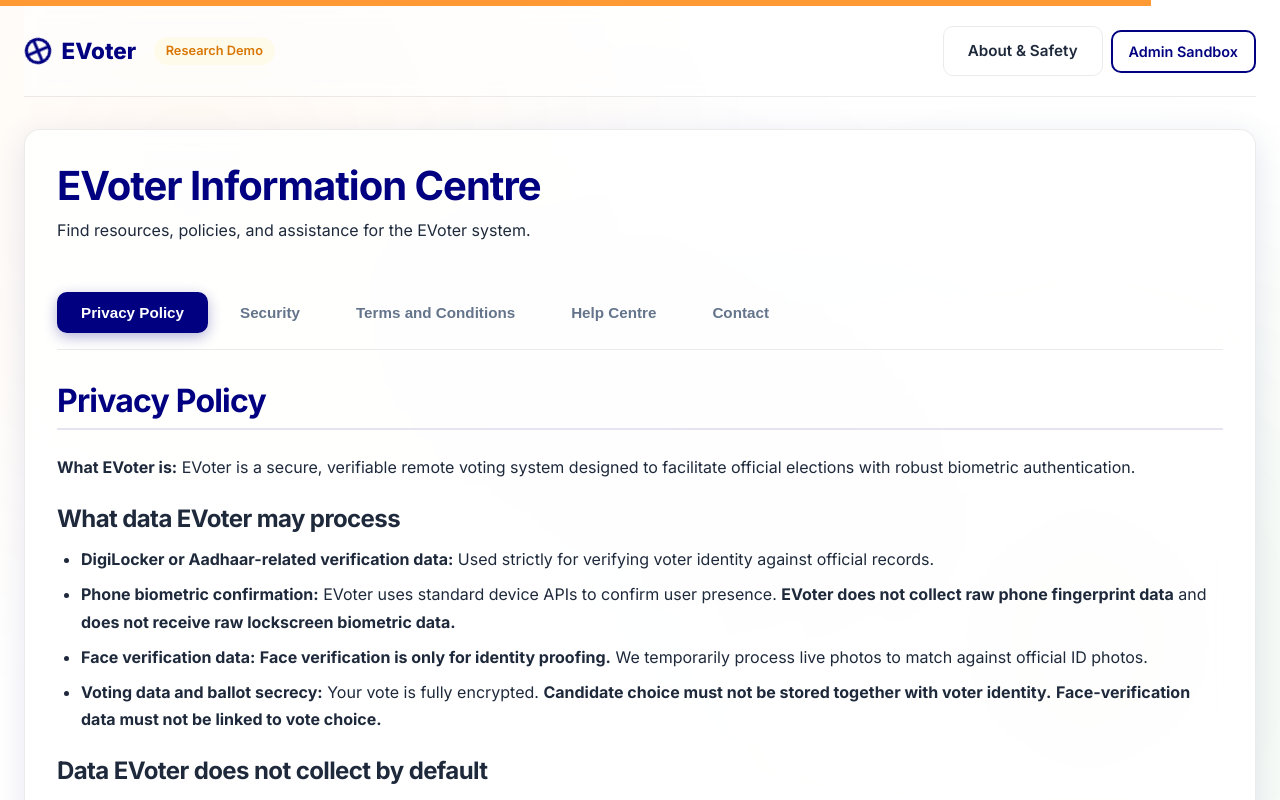
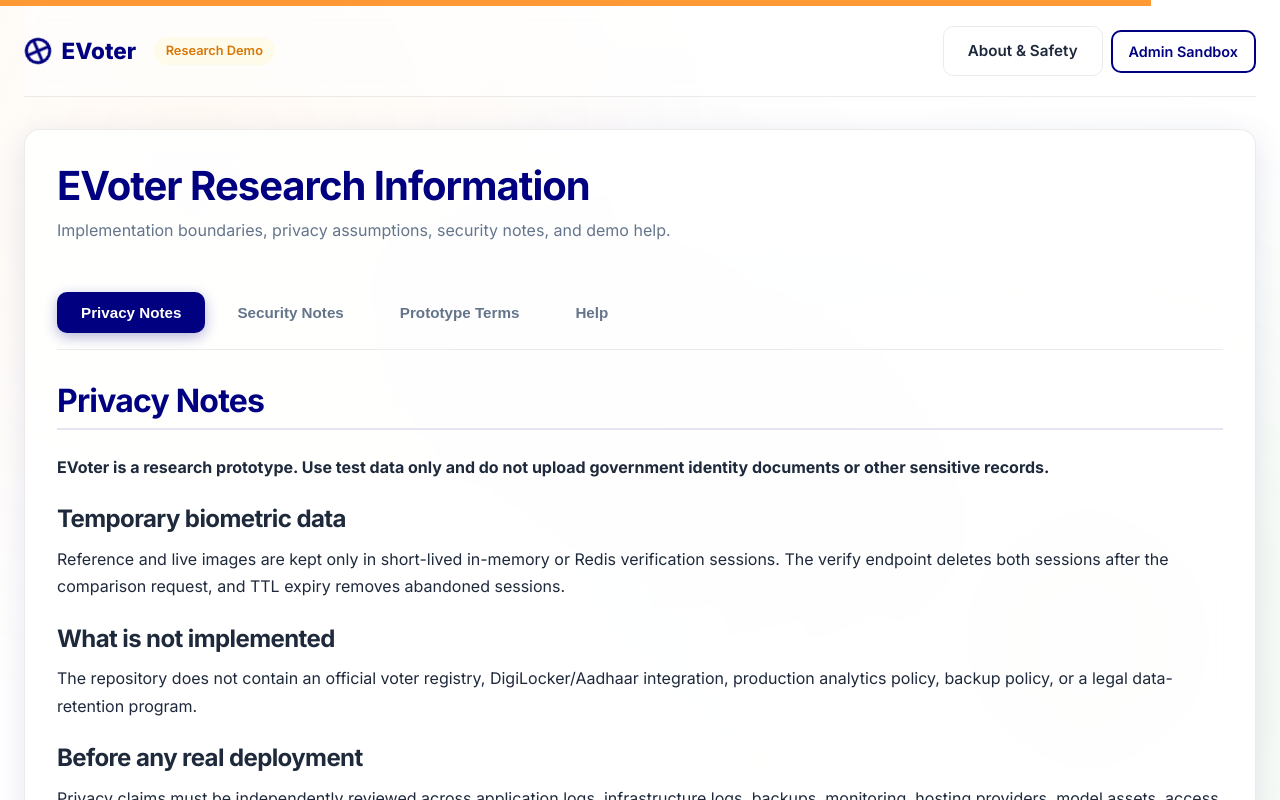
Before and after one commit to mothinisuresh14072002/EVoter, a Next.js app: page /info in a window 1280 px wide. Shown: the top 800 px of the page. Built offline with nearby package versions, Linux system fonts and the light colour scheme.

Commit message:
ux: replace misleading policy pages with truthful prototype guidance

```diff
--- a/src/app/info/page.tsx
+++ b/src/app/info/page.tsx
@@ -1,284 +1,182 @@
 "use client";
 
-import React, { useState, useEffect, Suspense } from 'react';
-import { useSearchParams } from 'next/navigation';
-import styles from './info.module.css';
+import { Suspense, useEffect, useState } from "react";
+import { useSearchParams } from "next/navigation";
 
-type TabType = 'privacy' | 'security' | 'terms' | 'help' | 'contact';
+import styles from "./info.module.css";
+
+type TabType = "privacy" | "security" | "terms" | "help";
+
+const TAB_CONTENT: Record<
+  TabType,
+  { title: string; intro: string; sections: Array<{ heading: string; body: string }> }
+> = {
+  privacy: {
+    title: "Privacy Notes",
+    intro:
+      "EVoter is a research prototype. Use test data only and do not upload government identity documents or other sensitive records.",
+    sections: [
+      {
+        heading: "Temporary biometric data",
+        body:
+          "Reference and live images are kept only in short-lived in-memory or Redis verification sessions. The verify endpoint deletes both sessions after the comparison request, and TTL expiry removes abandoned sessions.",
+      },
+      {
+        heading: "What is not implemented",
+        body:
+          "The repository does not contain an official voter registry, DigiLocker/Aadhaar integration, production analytics policy, backup policy, or a legal data-retention program.",
+      },
+      {
+        heading: "Before any real deployment",
+        body:
+          "Privacy claims must be independently reviewed across application logs, infrastructure logs, backups, monitoring, hosting providers, model assets, access controls, and applicable law.",
+      },
+    ],
+  },
+  security: {
+    title: "Security Notes",
+    intro:
+      "The project is designed to fail closed when required biometric checks cannot complete, but it is not a certified security or election product.",
+    sections: [
+      {
+        heading: "Implemented safeguards",
+        body:
+          "The demo uses signed short-lived web sessions, one-time movement challenges, bounded frame bursts, quality/liveness/similarity gates, Redis-backed temporary sessions for Compose, safe JSON session serialization, server-side admin proxying, readiness checks, and baseline browser headers.",
+      },
+      {
+        heading: "Biometric model responsibility",
+        body:
+          "Face detection, embedding, and liveness model files are external deployment assets. They must be licensed, integrity-checked, calibrated, tested for demographic and environmental performance, and independently evaluated for the exact cameras and attack types used.",
+      },
+      {
+        heading: "Not a real election security model",
+        body:
+          "The repository does not implement an official voter roll, certified ballot cryptography, end-to-end verifiability, coercion resistance, durable election tallying, key ceremonies, election-authority governance, or certification.",
+      },
+      {
+        heading: "Public exposure",
+        body:
+          "Use HTTPS and platform/reverse-proxy rate limiting before exposing the demo. Keep the FastAPI and Redis services private, rotate secrets, monitor failures, and do not log biometric payloads.",
+      },
+    ],
+  },
+  terms: {
+    title: "Prototype Terms",
+    intro:
+      "This text is engineering guidance rather than legal terms and requires legal review for any hosted service.",
+    sections: [
+      {
+        heading: "Permitted use",
+        body:
+          "Use EVoter for research, development, testing, education, and permitted demonstrations with consenting participants and non-sensitive test data.",
+      },
+      {
+        heading: "Do not submit real credentials",
+        body:
+          "Do not enter Aadhaar numbers, DigiLocker credentials, OTPs, passwords, voter IDs, passports, or other official identity documents. The demo login intentionally accepts invented values only.",
+      },
+      {
+        heading: "Do not misrepresent the project",
+        body:
+          "Do not present EVoter as affiliated with a government authority, as an official election service, or as a certified biometric/voting product.",
+      },
+    ],
+  },
+  help: {
+    title: "Help",
+    intro:
+      "The fastest way to troubleshoot the demo is to identify which layer failed: web session, model readiness, reference quality, live challenge, liveness, or similarity.",
+    sections: [
+      {
+        heading: "The demo will not start",
+        body:
+          "Check that EVOTER_DEMO_MODE is enabled, SESSION_SIGNING_SECRET is configured, the backend /ready endpoint returns 200, Redis is healthy in Compose, and all three model files are present.",
+      },
+      {
+        heading: "Reference image rejected",
+        body:
+          "Use one clear, well-lit, front-facing test portrait with exactly one sufficiently large face. The service rejects blur, poor brightness, off-center/small faces, and detection errors.",
+      },
+      {
+        heading: "Live challenge rejected",
+        body:
+          "Start centered and slowly move toward the requested side during the eight-frame burst. A challenge is single-use, so each retry receives a new challenge.",
+      },
+      {
+        heading: "Verification is borderline or failed",
+        body:
+          "Inspect the returned reason codes. Thresholds are configuration defaults, not certified operating points, and this repository does not provide a staffed manual-review workflow.",
+      },
+    ],
+  },
+};
 
 function InfoContent() {
   const searchParams = useSearchParams();
-  const [activeTab, setActiveTab] = useState<TabType>('privacy');
+  const [activeTab, setActiveTab] = useState<TabType>("privacy");
 
   useEffect(() => {
-    const tabParam = searchParams.get('tab');
-    if (tabParam && ['privacy', 'security', 'terms', 'help', 'contact'].includes(tabParam)) {
-      setActiveTab(tabParam as TabType);
+    const tab = searchParams.get("tab");
+    if (tab && ["privacy", "security", "terms", "help"].includes(tab)) {
+      setActiveTab(tab as TabType);
     }
   }, [searchParams]);
 
-  const renderContent = () => {
-    switch (activeTab) {
-      case 'privacy':
-        return (
+  const content = TAB_CONTENT[activeTab];
+
+  return (
+    <div className="glass-panel" style={{ marginTop: "2rem" }}>
+      <h1 style={{ marginBottom: "0.5rem", color: "var(--color-navy)" }}>
+        EVoter Research Information
+      </h1>
+      <p style={{ color: "var(--color-text-muted)" }}>
+        Implementation boundaries, privacy assumptions, security notes, and demo help.
+      </p>
+
+      <div className={styles.infoContainer}>
+        <div className={styles.sidebar}>
+          {(Object.keys(TAB_CONTENT) as TabType[]).map((tab) => (
+            <button
+              key={tab}
+              className={`${styles.tabButton} ${
+                activeTab === tab ? styles.active : ""
+              }`}
+              onClick={() => setActiveTab(tab)}
+              type="button"
+            >
+              {TAB_CONTENT[tab].title}
+            </button>
+          ))}
+        </div>
+
+        <div className={styles.contentArea}>
           <div className={styles.section}>
-            <h2 className={styles.sectionTitle}>Privacy Policy</h2>
+            <h2 className={styles.sectionTitle}>{content.title}</h2>
             <div className={styles.sectionContent}>
-              <p><strong>What EVoter is:</strong> EVoter is a secure, verifiable remote voting system designed to facilitate official elections with robust biometric authentication.</p>
+              <p>
+                <strong>{content.intro}</strong>
+              </p>
+              {content.sections.map((section) => (
+                <div key={section.heading}>
+                  <h3>{section.heading}</h3>
+                  <p>{section.body}</p>
+                </div>
+              ))}
 
-              <h3>What data EVoter may process</h3>
-              <ul>
-                <li><strong>DigiLocker or Aadhaar-related verification data:</strong> Used strictly for verifying voter identity against official records.</li>
-                <li><strong>Phone biometric confirmation:</strong> EVoter uses standard device APIs to confirm user presence. <strong>EVoter does not collect raw phone fingerprint data</strong> and <strong>does not receive raw lockscreen biometric data.</strong></li>
-                <li><strong>Face verification data:</strong> <strong>Face verification is only for identity proofing.</strong> We temporarily process live photos to match against official ID photos.</li>
-                <li><strong>Voting data and ballot secrecy:</strong> Your vote is fully encrypted. <strong>Candidate choice must not be stored together with voter identity.</strong> <strong>Face-verification data must not be linked to vote choice.</strong></li>
-              </ul>
-
-              <h3>Data EVoter does not collect by default</h3>
-              <p>We do not collect background location, browsing history, or raw device sensor data.</p>
-
-              <h3>Data retention</h3>
-              <p><strong>Raw face images and embeddings are not stored by default unless legally required and approved.</strong> Verification sessions are ephemeral and are destroyed within 60 seconds of completion or inactivity.</p>
-
-              <h3>Data sharing</h3>
-              <p>EVoter does not share your data with third parties, marketers, or analytics providers. Data is strictly managed by the Election Commission.</p>
-
-              <h3>User rights and support</h3>
-              <p>You have the right to request information on how your data is handled. Please refer to the Contact section for support channels.</p>
-            </div>
-          </div>
-        );
-      case 'security':
-        return (
-          <div className={styles.section}>
-            <h2 className={styles.sectionTitle}>Security</h2>
-            <div className={styles.sectionContent}>
-              <p>EVoter employs comprehensive security measures to ensure the integrity of the electoral process.</p>
-
-              <h3>Identity security</h3>
-              <p>Identity is verified against official records using robust authentication mechanisms. <strong>Identity proofing data must not be linked to vote choice.</strong></p>
-
-              <h3>Phone biometric security</h3>
-              <p>When device-level authentication is used, <strong>phone fingerprint data stays on the device.</strong> <strong>EVoter receives only local biometric success or failure where supported.</strong></p>
-
-              <h3>Face-verification security</h3>
-              <p>Face verification uses temporary sessions to prevent spoofing. <strong>Face images and embeddings are not stored by default.</strong></p>
-
-              <h3>Ballot secrecy</h3>
-              <p>Your vote is cryptographically separated from your identity to ensure absolute ballot secrecy.</p>
-
-              <h3>Encryption</h3>
-              <p>All data in transit is secured using modern TLS encryption, and ballots are encrypted on your device before transmission.</p>
-
-              <h3>Audit logs & Admin controls</h3>
-              <p>System access and verification events are logged for auditing purposes. Admin controls are strictly limited and do not have access to unencrypted ballots or persistent biometric data.</p>
-
-              <h3>Anti-spoofing and fraud prevention</h3>
-              <p>Our biometric engine includes robust liveness checks to prevent presentation attacks (e.g., photos of photos, masks).</p>
-
-              <h3>Responsible disclosure & Security limitations</h3>
-              <p>We welcome responsible disclosure of potential vulnerabilities. Please note that <strong>EVoter is not “unhackable.”</strong> While we take extreme precautions, <strong>production public elections require independent audit, legal approval, and certification.</strong></p>
-            </div>
-          </div>
-        );
-      case 'terms':
-        return (
-          <div className={styles.section}>
-            <h2 className={styles.sectionTitle}>Terms and Conditions</h2>
-            <div className={styles.sectionContent}>
-              <p><strong>This is prototype text and needs legal review.</strong></p>
-
-              <h3>Acceptance of terms</h3>
-              <p>By using EVoter, you agree to abide by these terms.</p>
-
-              <h3>Eligibility & Account and identity verification</h3>
-              <p>You must be eligible to vote. Identity verification is strictly required.</p>
-
-              <h3>Permitted use</h3>
-              <p>You may use this system solely for casting your own vote in an authorized election.</p>
-
-              <h3>Prohibited use</h3>
-              <p>The following actions are strictly prohibited and may result in legal action:</p>
-              <ul>
-                <li>Impersonating another voter.</li>
-                <li>Uploading fake documents.</li>
-                <li>Vote coercion.</li>
-                <li>Vote buying or selling.</li>
-                <li>Face spoofing.</li>
-                <li>Replay attacks.</li>
-                <li>Phishing.</li>
-                <li>Attacking the system.</li>
-                <li>Scraping.</li>
-                <li>Bypassing controls.</li>
-              </ul>
-
-              <h3>Voting integrity rules & User responsibilities</h3>
-              <p>You are responsible for ensuring your voting environment is private. <strong>EVoter must not be used to force or buy votes.</strong> <strong>Users must not try to bypass verification.</strong></p>
-
-              <h3>Service availability</h3>
-              <p>The service is provided during designated election periods. We aim for high availability but do not guarantee uninterrupted access.</p>
-
-              <h3>Privacy and security reference</h3>
-              <p>Your use of EVoter is also subject to our Privacy Policy and Security standards outlined in this Information Centre.</p>
-
-              <h3>Disclaimers & Contact</h3>
-              <p><strong>Remote voting for binding public elections requires official approval.</strong> If you need assistance, please use the Contact section.</p>
-            </div>
-          </div>
-        );
-      case 'help':
-        return (
-          <div className={styles.section}>
-            <h2 className={styles.sectionTitle}>Help Centre</h2>
-            <div className={styles.sectionContent}>
-              <h3>Frequently Asked Questions</h3>
-
-              <div style={{ marginTop: '1rem' }}>
-                <h4>What is EVoter?</h4>
-                <p>EVoter is a secure remote voting system designed for binding public elections.</p>
-
-                <h4>How do I verify my identity?</h4>
-                <p>Identity is verified using your official document via DigiLocker, followed by a live biometric check (face verification or phone biometric authentication).</p>
-
-                <h4>Why do I need DigiLocker verification?</h4>
-                <p>DigiLocker ensures that your identity is tied to an official, government-issued document, which is required to prevent voter fraud.</p>
-
-                <h4>Does EVoter store my fingerprint?</h4>
-                <p>No. <strong>EVoter does not store raw phone fingerprint data.</strong> It only receives a local success/failure signal from your device.</p>
-
-                <h4>Why did face verification fail?</h4>
-                <p><strong>Face verification can fail because of lighting, blur, multiple faces, camera permission, or liveness failure.</strong></p>
-
-                <h4>How do I improve camera lighting?</h4>
-                <p>Move to a well-lit area where the light source is in front of you, illuminating your face evenly without creating harsh shadows.</p>
-
-                <h4>What if my phone camera does not work?</h4>
-                <p>You will need a device with a functioning camera to complete the verification process. Please try using another supported device.</p>
-
-                <h4>What if I cannot use fingerprint or face verification?</h4>
-                <p>If you cannot use biometric verification, please contact the election authority for alternative voting arrangements.</p>
-
-                <h4>How do I know my vote was submitted?</h4>
-                <p>You will receive a cryptographically secure voting receipt once your ballot is successfully cast.</p>
-
-                <h4>Can anyone see who I voted for?</h4>
-                <p>No. Your identity verification and your encrypted ballot are processed separately to guarantee secrecy.</p>
-
-                <h4>What should I do if someone is forcing me to vote?</h4>
-                <p><strong>If someone is forcing the voter, they should leave the voting flow and contact official support or election authority.</strong></p>
-
-                <h4>How do I report a problem?</h4>
-                <p>Use the Contact section to reach our support desk. Note: <strong>Users should not be told how to bypass verification.</strong></p>
-
-                <h4>What happens if the app is down?</h4>
-                <p>In the rare event of downtime, please wait and try again later. Election timelines are strictly monitored for such interruptions.</p>
+              <div
+                style={{
+                  marginTop: "1.5rem",
+                  padding: "1rem",
+                  borderRadius: "var(--radius-sm)",
+                  background: "rgba(255, 153, 51, 0.08)",
+                }}
+              >
+                Project issues and security reports should be filed through the repository
+                maintainers. Never include passwords, API keys, biometric images, or other
+                sensitive data in a public issue.
               </div>
             </div>
           </div>
-        );
-      case 'contact':
-        return (
-          <div className={styles.section}>
-            <h2 className={styles.sectionTitle}>Contact Support</h2>
-            <div className={styles.sectionContent}>
-              <p>For assistance, please reach out to the appropriate department:</p>
-
-              <div style={{ margin: '1.5rem 0' }}>
-                <ul style={{ listStyleType: 'none', padding: 0 }}>
-                  <li><strong>General support:</strong> support@example.com</li>
-                  <li><strong>Verification & Face verification issues:</strong> support@example.com</li>
-                  <li><strong>Privacy requests:</strong> privacy@example.com</li>
-                  <li><strong>Security reports:</strong> security@example.com</li>
-                  <li><strong>Election official inquiry:</strong> support@example.com</li>
-                  <li><strong>Accessibility support:</strong> support@example.com</li>
-                </ul>
-              </div>
-
-              <div style={{ backgroundColor: 'rgba(255, 153, 51, 0.1)', padding: '1rem', borderRadius: 'var(--radius-sm)', marginBottom: '1.5rem' }}>
-                <strong>Important:</strong> Do not submit your Aadhaar number, OTP, password, raw face image, or sensitive documents.
-              </div>
-
-              <form className={styles.contactForm} onSubmit={(e) => { e.preventDefault(); alert("Message sent to support."); }}>
-                <div className={styles.formGroup}>
-                  <label htmlFor="name">Name</label>
-                  <input type="text" id="name" placeholder="Enter your name" />
-                </div>
-                <div className={styles.formGroup}>
-                  <label htmlFor="contactInfo">Email or phone</label>
-                  <input type="text" id="contactInfo" placeholder="Email address or phone number" required />
-                </div>
-                <div className={styles.formGroup}>
-                  <label htmlFor="category">Category</label>
-                  <select id="category" style={{ padding: '0.75rem', borderRadius: 'var(--radius-sm)', border: '1px solid var(--border-color)', background: 'var(--surface-bg)', color: 'var(--text-primary)' }}>
-                    <option value="general">General Support</option>
-                    <option value="verification">Verification Issue</option>
-                    <option value="privacy">Privacy Request</option>
-                    <option value="security">Security Report</option>
-                  </select>
-                </div>
-                <div className={styles.formGroup}>
-                  <label htmlFor="subject">Subject</label>
-                  <input type="text" id="subject" placeholder="Brief subject" required />
-                </div>
-                <div className={styles.formGroup}>
-                  <label htmlFor="message">Message</label>
-                  <textarea id="message" rows={4} placeholder="Describe the problem you are facing..." required></textarea>
-                </div>
-                <div style={{ display: 'flex', alignItems: 'center', gap: '0.5rem', marginTop: '0.5rem' }}>
-                  <input type="checkbox" id="consent" required />
-                  <label htmlFor="consent" style={{ fontSize: '0.85rem' }}>I consent to processing this data for support purposes.</label>
-                </div>
-                <button type="submit" className="btn btn-primary" style={{ marginTop: '0.5rem' }}>Submit Request</button>
-              </form>
-            </div>
-          </div>
-        );
-      default:
-        return null;
-    }
-  };
-
-  return (
-    <div className="glass-panel" style={{ marginTop: '2rem' }}>
-      <h1 style={{ marginBottom: '0.5rem', color: 'var(--color-navy)' }}>EVoter Information Centre</h1>
-      <p style={{ color: 'var(--text-muted)' }}>Find resources, policies, and assistance for the EVoter system.</p>
-
-      <div className={styles.infoContainer}>
-        <div className={styles.sidebar}>
-          <button
-            className={`${styles.tabButton} ${activeTab === 'privacy' ? styles.active : ''}`}
-            onClick={() => setActiveTab('privacy')}
-          >
-            Privacy Policy
-          </button>
-          <button
-            className={`${styles.tabButton} ${activeTab === 'security' ? styles.active : ''}`}
-            onClick={() => setActiveTab('security')}
-          >
-            Security
-          </button>
-          <button
-            className={`${styles.tabButton} ${activeTab === 'terms' ? styles.active : ''}`}
-            onClick={() => setActiveTab('terms')}
-          >
-            Terms and Conditions
-          </button>
-          <button
-            className={`${styles.tabButton} ${activeTab === 'help' ? styles.active : ''}`}
-            onClick={() => setActiveTab('help')}
-          >
-            Help Centre
-          </button>
-          <button
-            className={`${styles.tabButton} ${activeTab === 'contact' ? styles.active : ''}`}
-            onClick={() => setActiveTab('contact')}
-          >
-            Contact
-          </button>
-        </div>
-
-        <div className={styles.contentArea}>
-          {renderContent()}
         </div>
       </div>
     </div>
@@ -287,7 +185,7 @@ function InfoContent() {
 
 export default function InfoPage() {
   return (
-    <Suspense fallback={<div style={{ padding: '2rem', textAlign: 'center' }}>Loading...</div>}>
+    <Suspense fallback={<div style={{ padding: "2rem", textAlign: "center" }}>Loading…</div>}>
       <InfoContent />
     </Suspense>
   );
```
